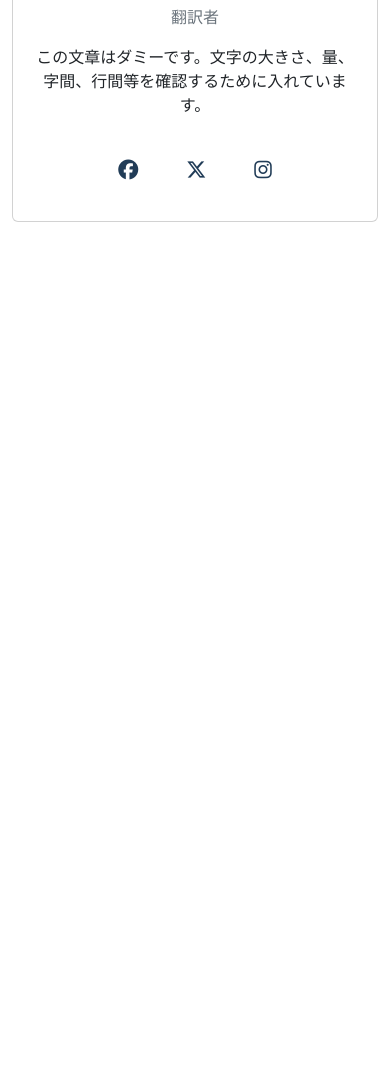
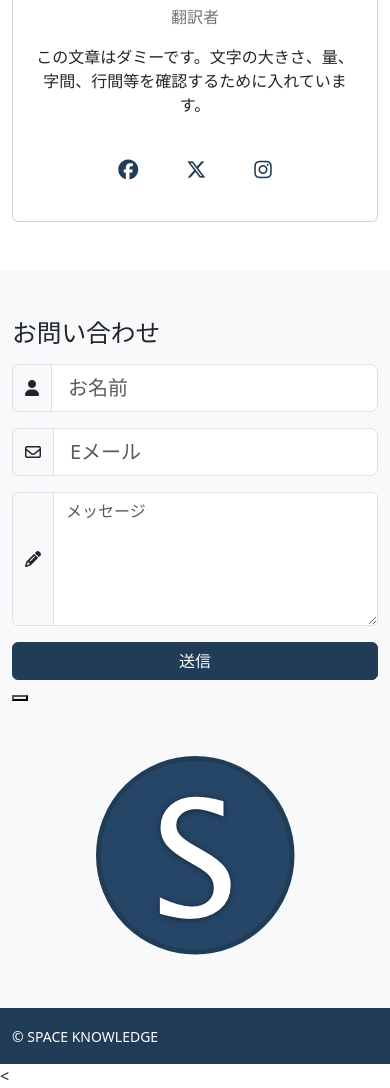
Before and after one commit to mokaruku/bootstrap.--, a plain HTML site: page index.html in a window 390 px wide. Shown: the part 4908-5996 px from the top of the page. Before the commit the page ends 5178 px from the top, so only its background shows below. Drawn offline with Linux system fonts and the light colour scheme.

Commit message:
スクロールスパイの設定まで

```diff
--- a/index.html
+++ b/index.html
@@ -14,10 +14,10 @@
   <link rel="stylesheet" href="css/style.min.css">
 </head>
 
-<body>
+<body data-bs-spy="scroll" data-bs-target="#sk-header-nav">
 
   <header class="sk-header">
-    <nav class="navbar navbar-expand-md bg-light fixed-top sk-header-nav">
+    <nav class="navbar navbar-expand-md bg-light fixed-top sk-header-nav" id="sk-header-nav">
       <div class="container">
         <a class="navbar-brand" href="#home">
           <img src="img/logo.png" alt="" class="sk-header-logo">
@@ -48,7 +48,7 @@
   </header>
 
   <main>
-    <div class="showcase">
+    <div class="showcase" id="home">
       <div class="showcase-overlay text-white pb-5">
         <div class="container">
           <div class="row">
@@ -138,7 +138,7 @@
       </div>
     </section>
 
-    <section class="about py-5 text-center bg-light">
+    <section class="about py-5 text-center bg-light" id="about">
       <div class="container">
         <div class="row justify-content-center mb-5">
           <div class="col-md-6 border-bottom pb-4">
@@ -190,7 +190,7 @@
       </div>
     </section>
 
-    <section class="authors text-center py-5">
+    <section class="authors text-center py-5"id="author">
       <div class="container">
         <div class="row justify-content-center mb-5">
           <div class="col-md-6 border-bottom pb-4">
@@ -265,9 +265,61 @@
       </div>
     </section>
 
-  </main>
+    <section class="contact bg-light py-5"id="contact">
+      <div class="container">
+      <div class="row justify-content-md-between">
+      <div class="col-md-8 mb-md-0 mb-5 mb-md-0"><!-- /.col -->
+      <h2 class="mb-3">お問い合わせ</h2>
+      <p class="lead"></p>
+      <form action="">
+        <div class="input-group mb-3">
+        <span class="input-group-text">
+          <i class="fa-solid fa-user"></i>
+        </span>
+         <input type="text" class="form-control form-control-lg" placeholder="お名前">
+      </div>
+      <div class="input-group mb-3">
+      <span class="input-group-text">
+        <i class="fa-regular fa-envelope"></i>
+      </span>
+       <input type="email" class="form-control form-control-lg" placeholder="Eメール">
+    </div>
+    <div class="input-group mb-3">
+      <span class="input-group-text">
+        <i class="fa-solid fa-pencil"></i>
+</span>
+      <textarea class="form-control"placeholder="メッセージ" rows="5"></textarea>
+    </div>
+    <button class="btn btn-primary w-100">送信<button>
+    </form>
+    </div>
+    <div class="col-md-3 align-self-center"><!--1こだけ変えたい時-->
+      <img src="img/logo.png" alt="SPACE KNOWLEDGE" class="img-fluid d-block  mx-auto">
+</div>
+</div>
+</div>
+</section>
 
-  <footer></footer>
+</main>
+
+<footer class="bg-primary text-white py-3">
+    <div class="container">
+      <small><span id="year"></span>&copy; SPACE KNOWLEDGE</small>
+    </div>
+  </footer>
+
+    </div>
+
+    </div><!-- /.row -->
+      </div><!-- /.container -->
+     </section><!-- /.contact -->
+
+
+
+
+
+
+  <
 
   <script src="js/bootstrap.bundle.min.js"></script>
 </body>
--- a/scss/_top.scss
+++ b/scss/_top.scss
@@ -2,13 +2,13 @@
 // ショーケース
 .showcase {
   background: url(../img/space_mountain.jpg) no-repeat center bottom;
-  background-size: cover;
+  background-size: cover;//ぴっちり埋まる
   &-overlay {
     padding-top: 120px;
     background-color: rgba(map-get($colors, primary), .8);
   }
   &-cover {
-    max-width: 300px;
+    max-width: 300px;//本のマックスサイズ
   }
   @include media-breakpoint-down(md) {
     &-title {
```
